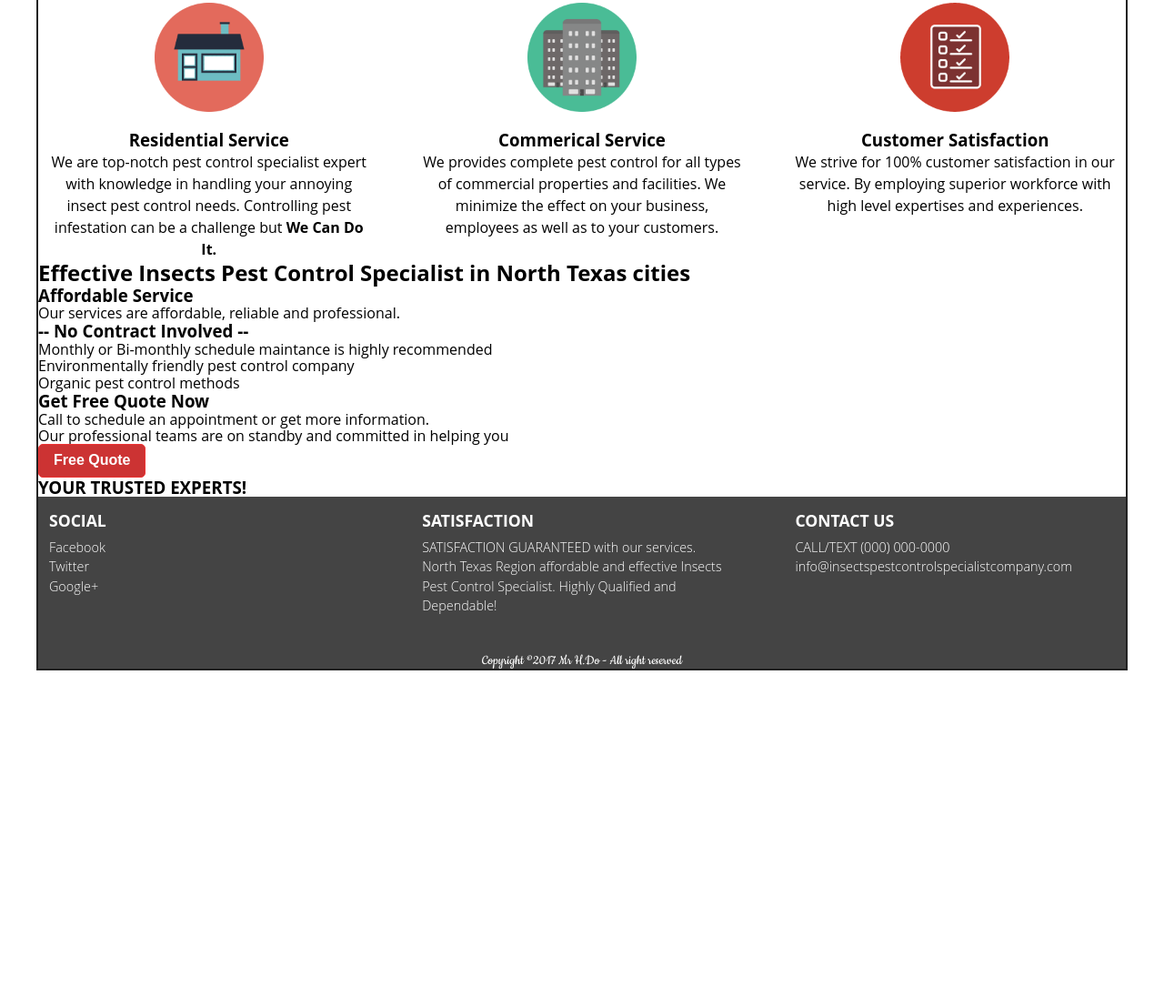
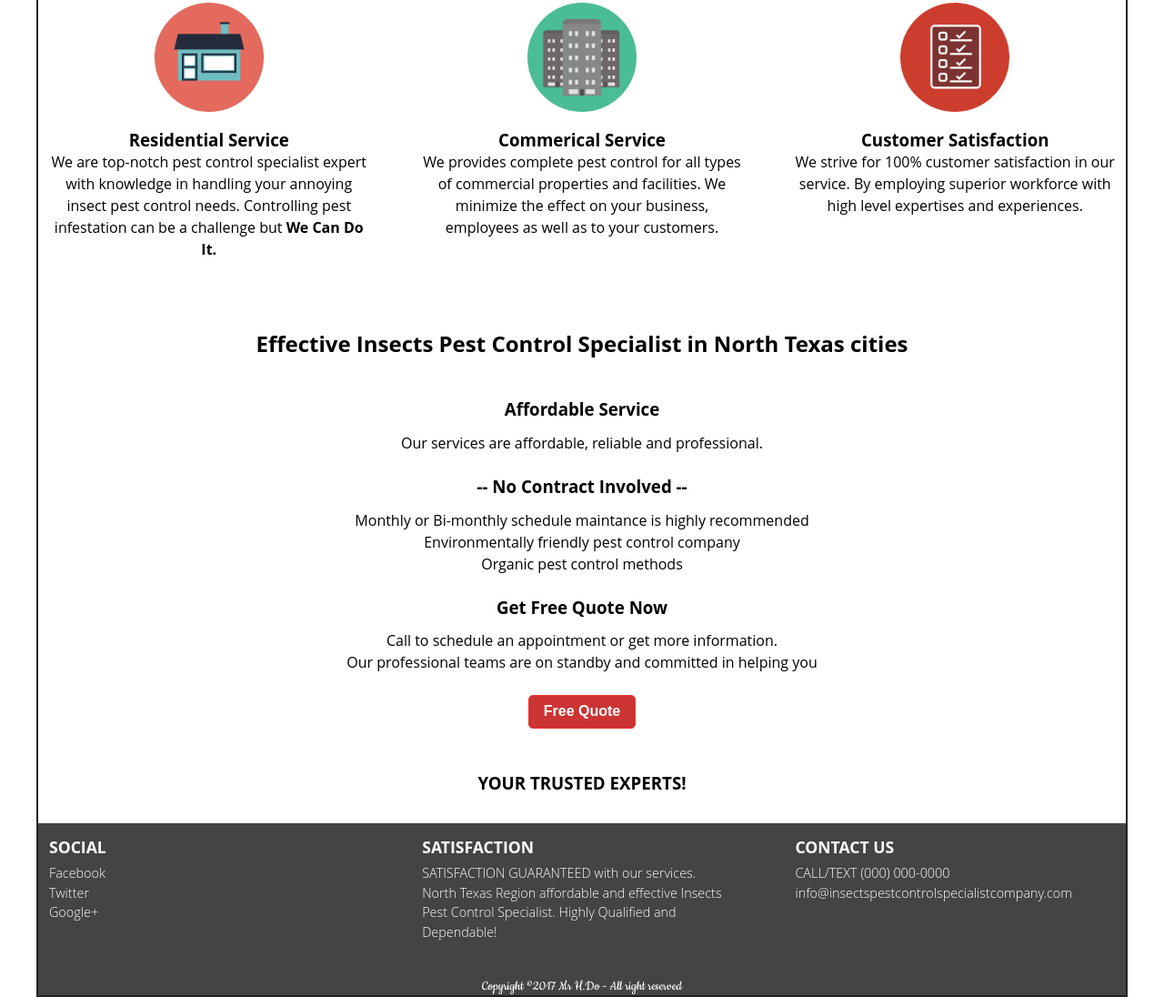
Before and after one commit to hdotx/Pest-Company, a plain HTML site: page index.html in a window 1280 px wide. Shown: the part 980-2076 px from the top of the page at 91% size. Before the commit the page ends 1717 px from the top, so only its background shows below. Drawn offline with Linux system fonts and the light colour scheme.

Commit message:
Styling the last bit of service description article section

```diff
--- a/css/styles.css
+++ b/css/styles.css
@@ -652,6 +652,29 @@ button:active, input[type="button"]:active, input[type="reset"]:active, input[ty
     margin-bottom: .8rem;
 }
 
+/* Service Logo Description Article */
+
+article{
+    padding: 5rem 1% 1rem;
+    line-height: 1.5rem;
+    text-align: center;
+}
+
+article h2{
+    margin-bottom: 3rem;
+}
+
+article h3{
+    margin: 1.5rem 0 .8rem;
+}
+
+article h3:last-child{
+    margin: 3rem 0 1rem;
+}
+
+article p:nth-of-type(5){
+    margin-bottom: 1.5rem;
+}
 
 
 
--- a/index.html
+++ b/index.html
@@ -29,7 +29,7 @@
                 <div class="logo-contact">
                     <p> 000-000-0000</p>
                     <p> 000 Middle Of Nowhere Street</p>
-                    <p> Arizona Desert, Arizona 00000 USA</p>
+                    <p> Texas Desert, Texas 00000 USA</p>
                 </div>
             </div>
             <nav>
```
